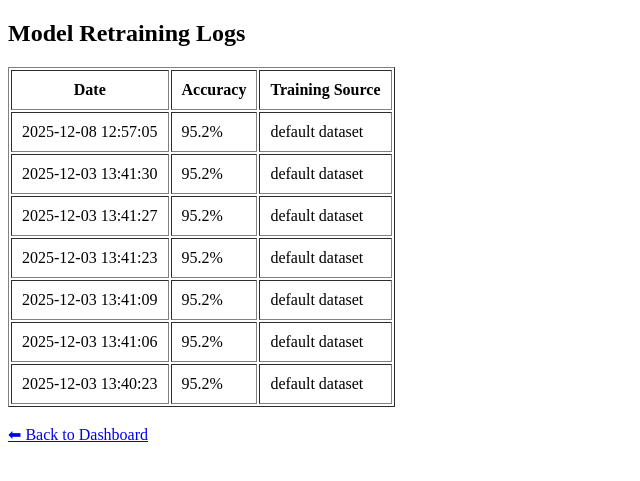
After one commit to Ashwin-2006-t/fake-job-detection-individual, a Flask app: page /retrain_logs in a window 1280 px wide. The commit adds this page. Shown: the top 481 px of the page, without its empty margins (0-640 px from the left). Run offline with Flask 3, Linux system fonts and the light colour scheme; a user stored in the database is signed in; data comes from the database, SQL or seed files in the repository; both versions use the stored data as it was after the commit; parts of the project's set-up code (start-up, migrations or seed data) failed here and were passed over.

Commit message:
Updated project code and UI

```diff
--- a/app.py
+++ b/app.py
@@ -22,6 +22,15 @@ def init_db():
             password TEXT
         );
     ''')
+    conn.execute('''
+        CREATE TABLE IF NOT EXISTS retrain_logs (
+            id INTEGER PRIMARY KEY AUTOINCREMENT,
+            accuracy REAL,
+            training_source TEXT,
+            timestamp DATETIME DEFAULT CURRENT_TIMESTAMP
+        );
+    ''')
+
     cur = conn.execute("SELECT COUNT(*) FROM admin WHERE username='admin'")
     if cur.fetchone()[0] == 0:
         conn.execute("INSERT INTO admin (username, password) VALUES (?, ?)", ('admin', 'admin123'))
@@ -159,6 +168,36 @@ def admin_dashboard():
                            dates=dates,
                            counts=counts)
 
+@app.route('/retrain', methods=['POST'])
+def retrain():
+    if not session.get('admin_logged_in'):
+        return redirect(url_for('admin_login'))
+
+    # SIMULATED retraining accuracy (replace later if needed)
+    accuracy = 95.2
+    training_source = "default dataset"
+
+    # Save record in retrain_logs
+    conn = sqlite3.connect(DB_PATH)
+    conn.execute("INSERT INTO retrain_logs (accuracy, training_source) VALUES (?, ?)",
+                 (accuracy, training_source))
+    conn.commit()
+    conn.close()
+
+    return redirect(url_for('admin_dashboard'))
+
+@app.route('/retrain_logs')
+def retrain_logs():
+    if not session.get('admin_logged_in'):
+        return redirect(url_for('admin_login'))
+
+    conn = sqlite3.connect(DB_PATH)
+    rows = conn.execute("SELECT timestamp, accuracy, training_source FROM retrain_logs ORDER BY id DESC").fetchall()
+    conn.close()
+
+    return render_template('retrain_logs.html', logs=rows)
+
+
 @app.route('/logout')
 def logout():
     session.clear()
--- a/templates/dashboard.html
+++ b/templates/dashboard.html
@@ -79,6 +79,9 @@ footer { text-align:center; padding:26px 0 20px; font-size:12px; color:var(--mut
 
 <div class="container">
   <h1>Admin Analytics Overview</h1>
+  <form action="/retrain" method="POST" onsubmit="return confirm('This will retrain the model. Continue?')">
+    <button type="submit" class="btn" style="margin-bottom:20px;">🔄 Retrain Model</button>
+  </form>
   <div class="grid">
     <div class="card">
       <div class="label">Total Predictions</div>
--- /dev/null
+++ b/templates/retrain_logs.html
@@ -0,0 +1,30 @@
+<!DOCTYPE html>
+<html>
+<head>
+    <title>Training Logs</title>
+</head>
+<body>
+
+<h2>Model Retraining Logs</h2>
+
+<table border="1" cellpadding="10">
+    <tr>
+        <th>Date</th>
+        <th>Accuracy</th>
+        <th>Training Source</th>
+    </tr>
+
+    {% for log in logs %}
+    <tr>
+        <td>{{ log[0] }}</td>
+        <td>{{ log[1] }}%</td>
+        <td>{{ log[2] }}</td>
+    </tr>
+    {% endfor %}
+</table>
+
+<br>
+<a href="/admin_dashboard">⬅ Back to Dashboard</a>
+
+</body>
+</html>
```
Also changed, not shown: job_predictions.db.
